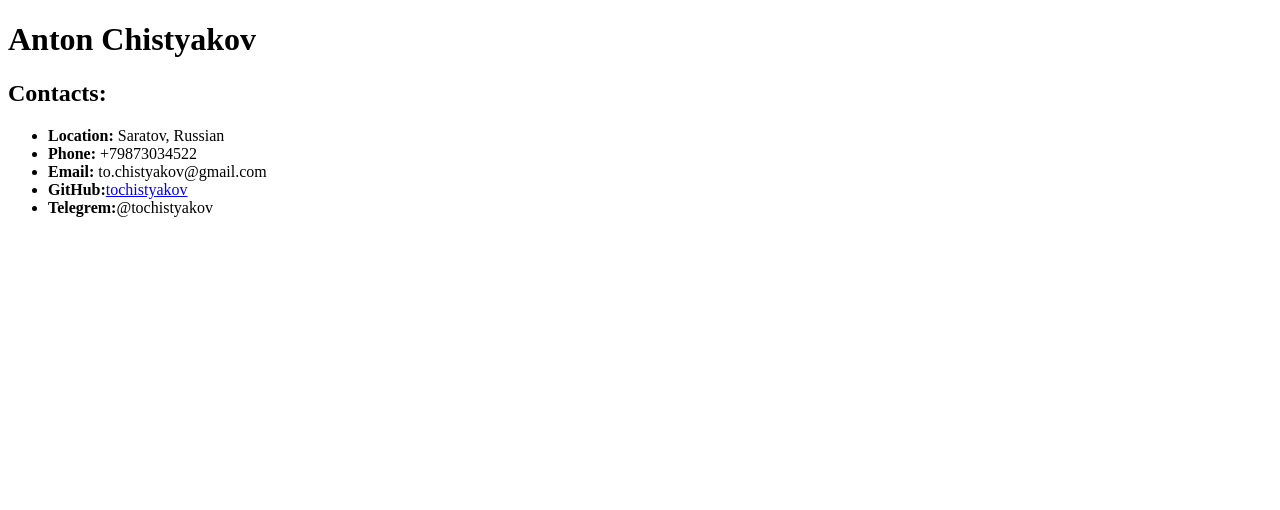
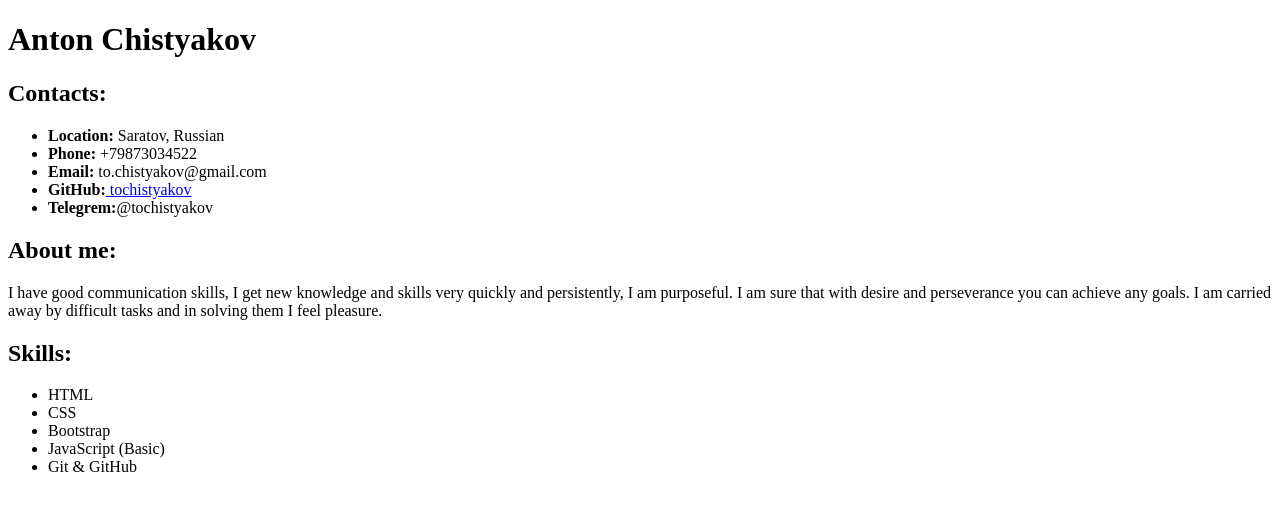
Before and after one commit to tochistyakov/rsschool-cv, a plain HTML site: page index.html in a window 1280 px wide. Drawn offline with Linux system fonts and the light colour scheme.

Commit message:
feat: about me and skills

```diff
--- a/index.html
+++ b/index.html
@@ -6,15 +6,28 @@
   </head>
   <body>
     <header><h1>Anton Chistyakov</h1></header>
-    <main>
+    <section>
       <h2>Contacts:</h2>
       <ul>
         <li><b>Location:</b> Saratov, Russian</li>
         <li><b>Phone:</b> +79873034522</li>
         <li><b>Email:</b> to.chistyakov@gmail.com</li>
-        <li><b>GitHub:</b><a href="https://github.com/tochistyakov">tochistyakov</a></li>
+        <li><b>GitHub:</b><a href="https://github.com/tochistyakov"> tochistyakov</a></li>
         <li><b>Telegrem:</b>@tochistyakov</li>
       </ul>
+    </section>
+    <main>
+      <h2>About me:</h2>
+      <p>I have good communication skills, I get new knowledge and skills very quickly and persistently, I am purposeful. I am sure that with desire and perseverance you can achieve any goals. I am carried away by difficult tasks and in solving them I feel pleasure.</p>
+      <h2>Skills:</h2>
+      <ul>
+        <li>HTML</li>
+        <li>CSS</li>
+        <li>Bootstrap</li>
+        <li>JavaScript (Basic)</li>
+        <li>Git & GitHub</li>
+      </ul>
+
     </main>
 
   </body>
```
